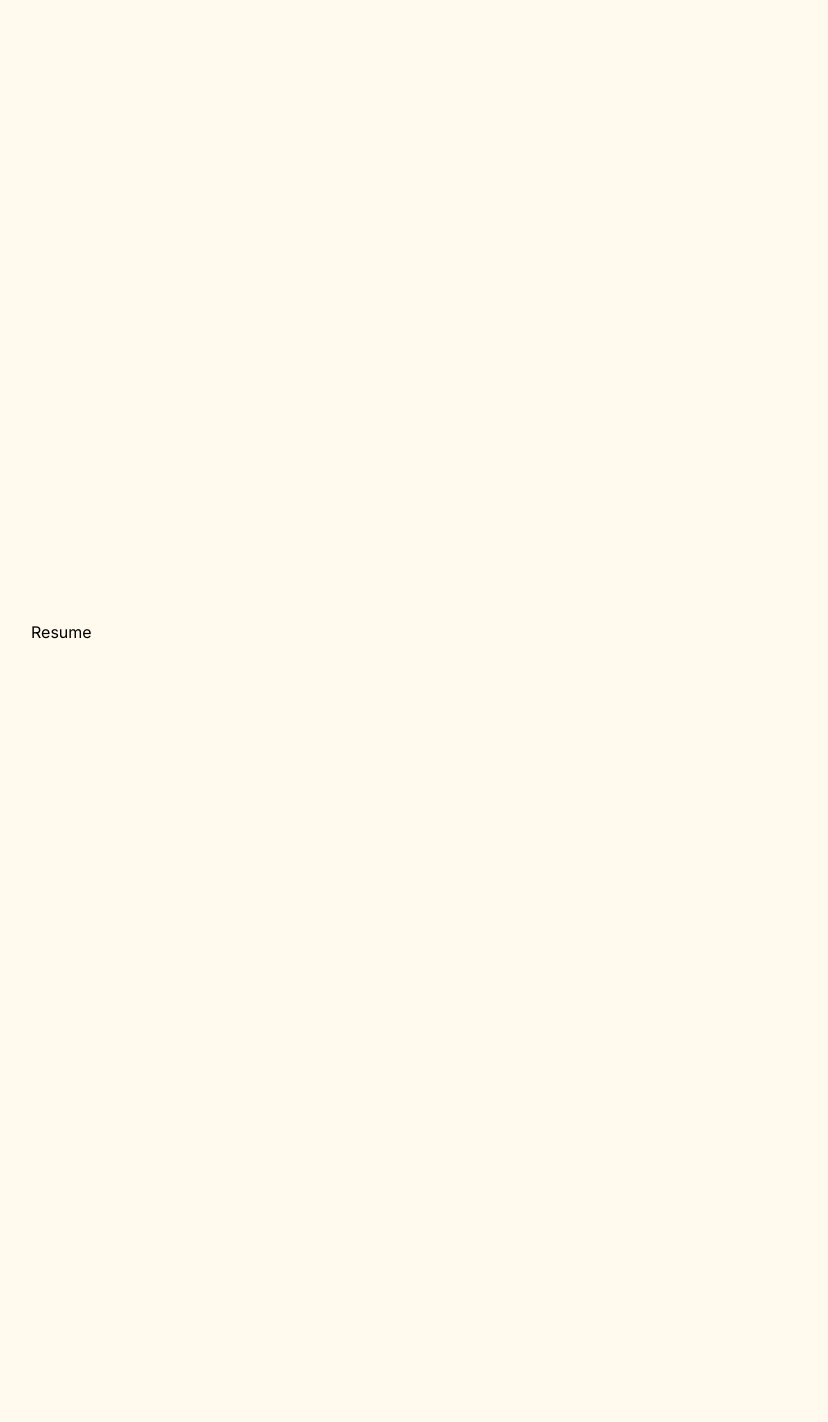
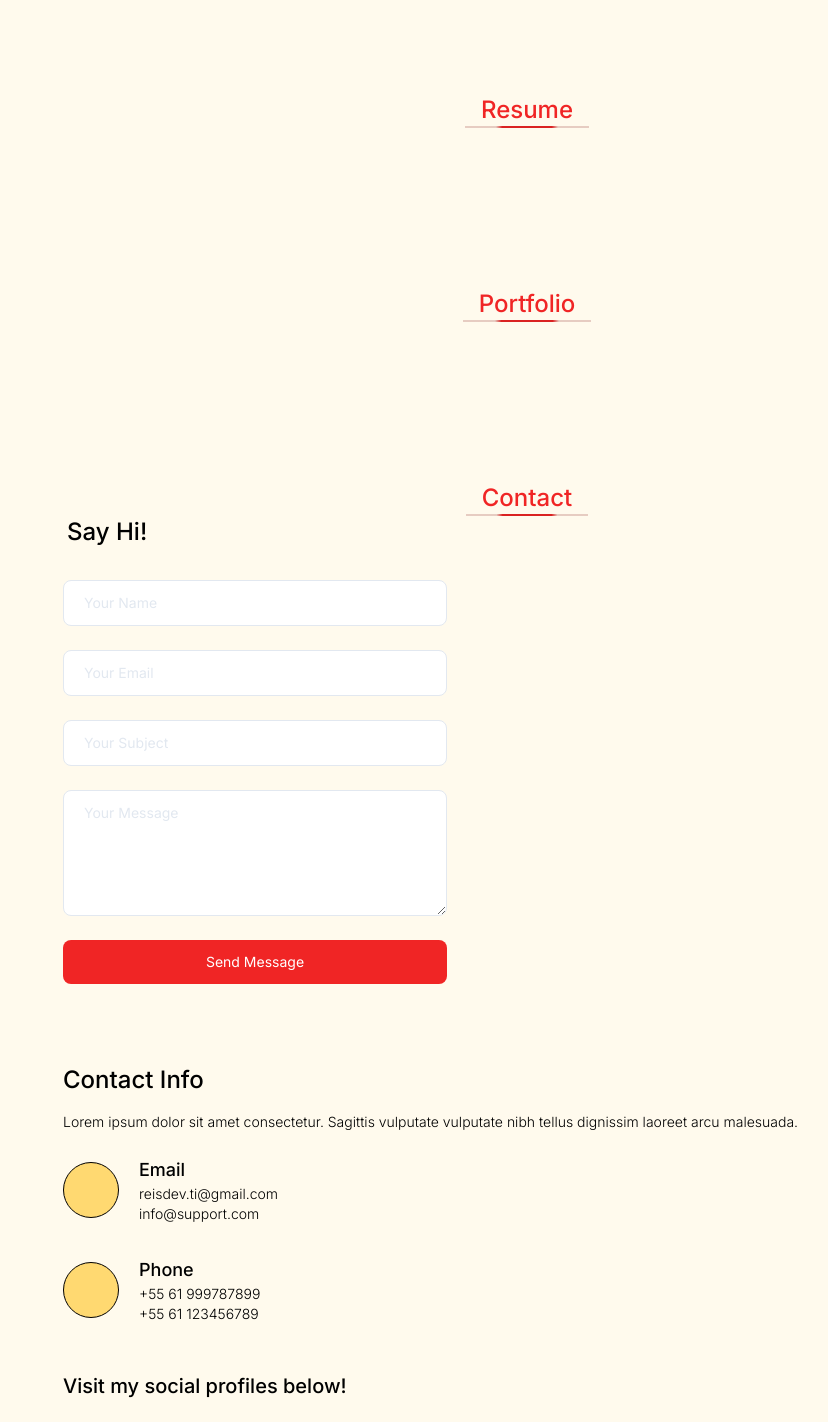
Before and after one commit to OsmarReis/portfolio-reis-dev, a Next.js app: page / in a window 1280 px wide. Shown: the part 980-2402 px from the top of the page, without its empty margins (257-1085 px from the left). Built offline with nearby package versions, Linux system fonts and the light colour scheme.

Commit message:
Finished Contact section, mobile only, require icons svg

```diff
--- a/src/app/page.tsx
+++ b/src/app/page.tsx
@@ -67,21 +67,65 @@ export default function Home() {
           </div>
         </section>
 
-        <section id="About" className=" h-screen">
-          About
+        <section id="About" className="py-20">
+        <ThemedText>
+            About
+          </ThemedText>
         </section>
-        <section id="Resume" className=" h-screen">
-          Resume
+        <section id="Resume" className="py-20">
+        <ThemedText>
+            Resume
+          </ThemedText>
         </section>
-        <section id="Portfolio" className=" h-screen">
-          Portfolio
+        <section id="Portfolio" className="py-20">
+        <ThemedText>
+            Portfolio
+          </ThemedText>
         </section>
-        <section id="Contact" className="px-8 h-screen">
+        <section id="Contact" className="px-8 py-20">
           <ThemedText>
             Contact
           </ThemedText>
 
+          <div className="flex flex-col gap-20">
           <Form />
+          <div>
+          <h1 className="text-2xl font-medium">Contact Info</h1>
+            <p className="text-sm font-light mt-4 mb-6 text-justify">Lorem ipsum dolor sit amet consectetur. Sagittis vulputate vulputate nibh tellus dignissim laoreet arcu malesuada.</p>
+            <ul className="flex flex-col gap-8 mb-12">
+            <li className="flex gap-5 items-center">
+              <div className=" size-14 bg-yellow-400 border border-black rounded-full"></div>
+                <div className="flex flex-col">
+                  <h3 className="font-medium text-lg">Email</h3>
+                  <span className="font-light text-sm">reisdev.ti@gmail.com</span>
+                  <span className="font-light text-sm">info@support.com</span>
+                </div>
+              </li>
+              <li className="flex gap-5 items-center">
+                <div className="size-14 bg-yellow-400 border border-black rounded-full"></div>
+                <div className="flex flex-col">
+                <h3 className="font-medium text-lg">Phone</h3>
+                  <div className="flex flex-col">
+                  <span className="font-light text-sm">+55 61 999787899</span>
+                  <span className="font-light text-sm">+55 61 123456789</span>
+                  </div>
+                </div>
+              </li>
+            </ul>
+            <h2 className="text-xl font-medium my-6" >Visit my social profiles below!</h2>
+            <ul className="flex gap-6">
+              <li>
+              <div className="size-12 bg-yellow-400 border border-black rounded-full"></div>
+              </li>
+              <li>
+              <div className="size-12 bg-yellow-400 border border-black rounded-full"></div>
+              </li>
+              <li>
+              <div className="size-12 bg-yellow-400 border border-black rounded-full"></div>
+              </li>
+            </ul>
+          </div>
+          </div>
         </section>
       </main>
       <Footer></Footer>
```
